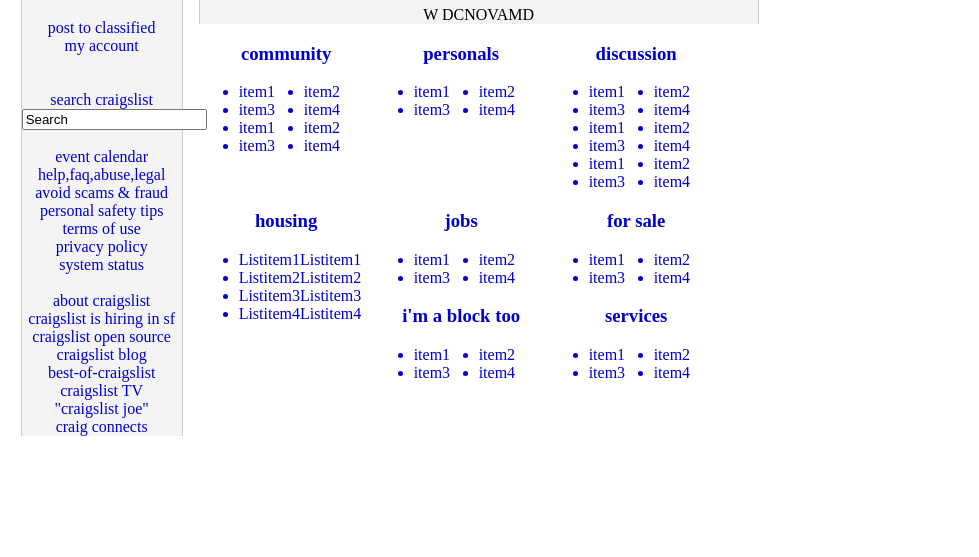
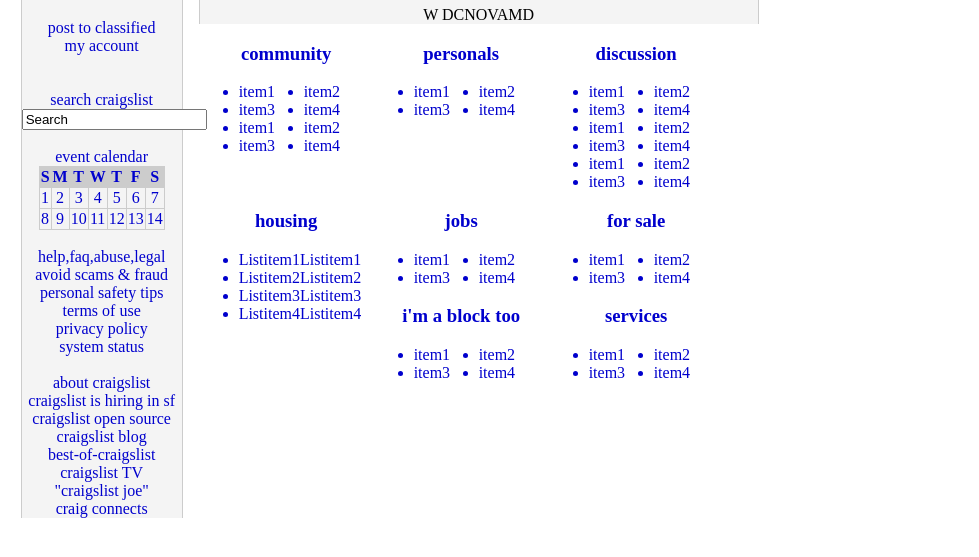
Before and after one commit to pasthalal/Curriculum, a plain HTML site: page layout/index.html in a window 1280 px wide. Shown: the part 69-626 px from the top of the page, without its empty margins (0-979 px from the left). Drawn offline with Linux system fonts and the light colour scheme.

Commit message:
added calendar

```diff
--- a/layout/index.html
+++ b/layout/index.html
@@ -8,7 +8,7 @@
 
   <body>
     <div id="wrapper">
-    	<div id="primarynav" class="secondary-bg main-column-width"><h1>Craigslist</h1>
+    	<div id="primarynav" class="secondary-bg main-column-width" class= "table"><h1>Craigslist</h1>
     		post to classified<br>
     		my account<br>
     		<br>
@@ -19,6 +19,37 @@
 				</form>
 			<br>
 			event calendar<br>
+			<table style= "width:5%" class="calendar">
+				<tr class="days">
+					<th>S</th>
+					<th>M</th>
+					<th>T</th>
+					<th>W</th>
+					<th>T</th>
+					<th>F</th>
+					<th>S</th>
+				</tr>
+				<tr>
+					<td>1</td>
+					<td>2</td>
+					<td>3</td>
+					<td>4</td>
+					<td>5</td>
+					<td>6</td>
+					<td>7</td>
+				</tr>
+				<tr>
+					<td>8</td>
+					<td>9</td>
+					<td>10</td>
+					<td>11</td>
+					<td>12</td>
+					<td>13</td>
+					<td>14</td>
+				</tr>
+			</table> <br>
+
+
 			help,faq,abuse,legal<br>
 			avoid scams & fraud<br>
 			personal safety tips<br>
--- a/layout/styling.css
+++ b/layout/styling.css
@@ -13,6 +13,26 @@ body {
 	color:#0000CD;
 	margin-right: 1em;
 	text-align: center;
+}
+table.calendar {
+	border-spacing: 0;
+	border: 1px solid #ccc;
+	border-left: 0;
+	border-bottom: 0;
+	margin-left: auto;
+	margin-right: auto;
+
+}
+.calendar th, .calendar td{
+	border: 1px #ccc solid;
+	border-collapse: collapse;
+    border-top:0;
+    border-right:0;
+}
+.days {
+	background-color: #ccc;
+
+
 
 }
 .secondary-bg {
```
Also changed, not shown: 1 other file.
